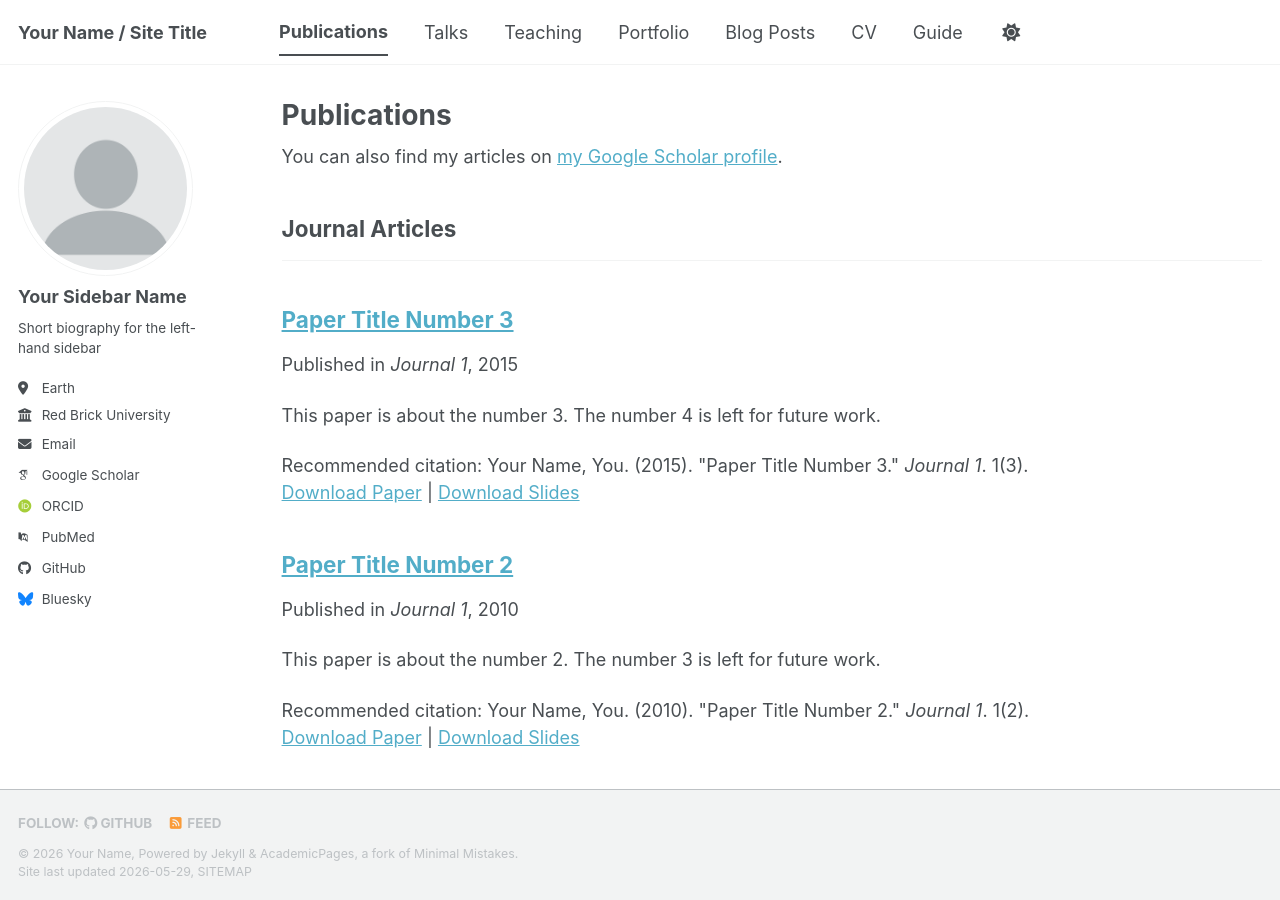
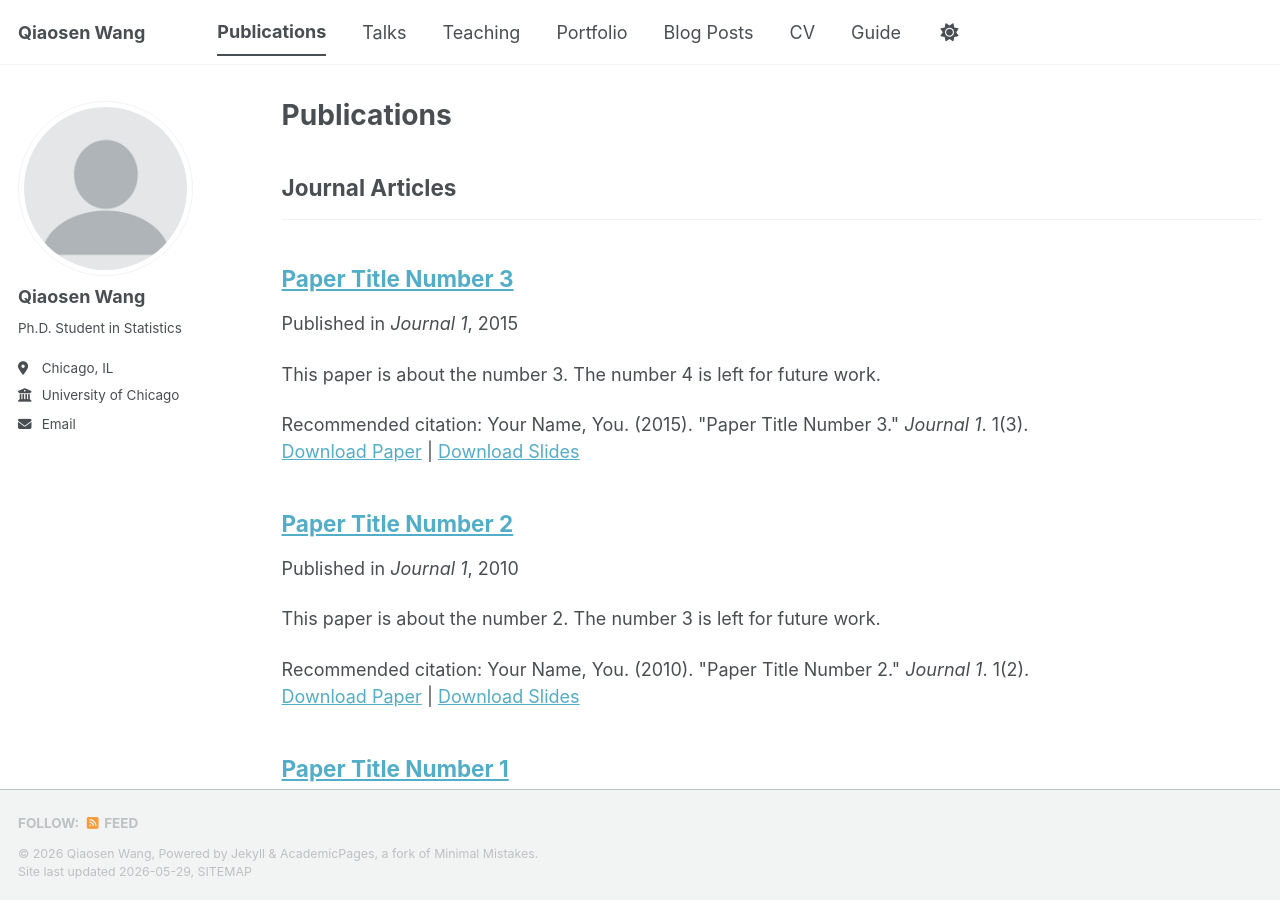
Before and after one commit to qiaosenwang/qiaosenwang.github.io, a Jekyll site: the page built from _pages/publications.html, in a window 1280 px wide and 900 px high. Built offline with Jekyll 4.4.1, drawn with Linux system fonts in a browser that asks for light colours; some web fonts are replaced; a script bundle is joined from its source files by our own code; library files that are not in the unit come from our copies.

Commit message:
Update _config.yml

```diff
--- a/_config.yml
+++ b/_config.yml
@@ -9,14 +9,14 @@
 # Basic Site Settings
 locale                   : "en-US"
 site_theme               : "default" # The available themes options are "default", "air", "sunrise", "mint", "dirt" and "contrast"
-title                    : "Your Name / Site Title"
+title                    : "Qiaosen Wang"
 title_separator          : "-"
-name                     : &name "Your Name"
-description              : &description "Your Name's academic portfolio"   # Update this with a general description of your site, this is the default if not overridden by a page
-url                      : https://academicpages.github.io # The base hostname & protocol for your site e.g. "https://[your GitHub username].github.io",
+name                     : &name "Qiaosen Wang"
+description              : &description "Personal academic website"   # Update this with a general description of your site, this is the default if not overridden by a page
+url                      : https://qiaosenwang.github.io # The base hostname & protocol for your site e.g. "https://[your GitHub username].github.io",
                                                            # or if you already have some other page hosted on Github then use "https://[your GitHub username].github.io/[Your Repo Name]"
 baseurl                  : "" # the subpath of your site, e.g. "/blog"
-repository               : "academicpages/academicpages.github.io"
+repository               : "qiaosenwang/qiaosenwang.github.io"
 
 # Site Author - The following control what appear as part of the author content on the side bar.
 #               If a field is blank the icon and link will not appear, otherwise it will be shown.
@@ -24,63 +24,14 @@ repository               : "academicpages/academicpages.github.io"
 author:
   # Biographic information
   avatar           : "profile.png"
-  name             : "Your Sidebar Name"
+  name             : "Qiaosen Wang"
   pronouns         : # example: "she/her"
-  bio              : "Short biography for the left-hand sidebar"
-  location         : "Earth"
-  employer         : "Red Brick University"
+  bio              : "Ph.D. Student in Statistics"
+  location         : "Chicago, IL"
+  employer         : "University of Chicago"
   uri              : # URL
-  email            : "none@example.org"
+  email            : "qswang(at)uchicago(dot)edu"
 
-  # Academic websites
-  academia         : # URL
-  arxiv            : # URL - Update with the correct link to your profile
-  googlescholar    : "https://scholar.google.com/citations?user=PS_CX0AAAAAJ"
-  inspire-hep      : # URL
-  impactstory      : # URL
-  orcid            : "https://orcid.org/yourorcidurl"
-  semantic         : # URL
-  ssrn             : # URL
-  pubmed           : "https://www.ncbi.nlm.nih.gov/pubmed/?term=john+snow"
-  researchgate     : # URL
-  scopus           : # URL
-  zotero           : # URL
-
-
-  # Repositories and software development
-  bitbucket        : # Username - Update with your username on the site
-  codepen          : # Username
-  dribbble         : # Username
-  github           : "academicpages"
-  kaggle           : # Username
-  stackoverflow    : # User number or user number and name (i.e., use "1" or "1/jeff-atwood")
-
-  # Social media
-  artstation       : # Username
-  bluesky          : "bsky.app" # Replace this with you Bluesky username
-  facebook         : # Username
-  flickr           : # Username
-  foursquare       : # Username
-  goodreads        : # Username
-  google_plus      : # Username
-  keybase          : # Username
-  instagram        : # Username
-  lastfm           : # Username
-  linkedin         : # Username
-  mastodon         : # URL
-  medium           : # URL
-  pinterest        : # Username
-  soundcloud       : # Username
-  steam            : # Username
-  telegram         : # URL
-  tumblr           : # Username
-  twitter          : # Username for X / Twitter
-  vine             : # Username
-  weibo            : # Username
-  wikipedia        : # Username
-  xing             : # Username
-  youtube          : # Username
-  zhihu            : # Username
 
 # Publication Category - The following the list of publication categories and their headings
 publication_category:
```
